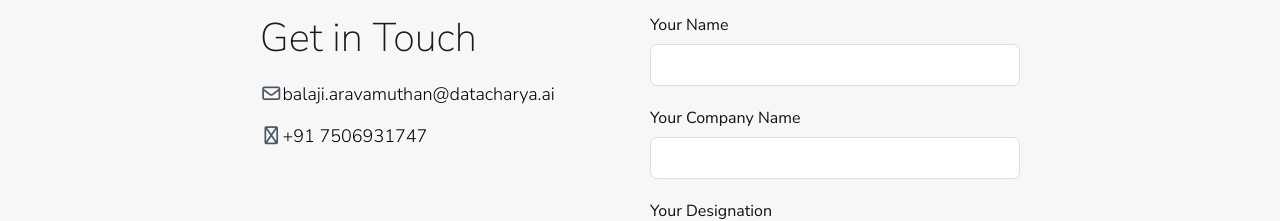
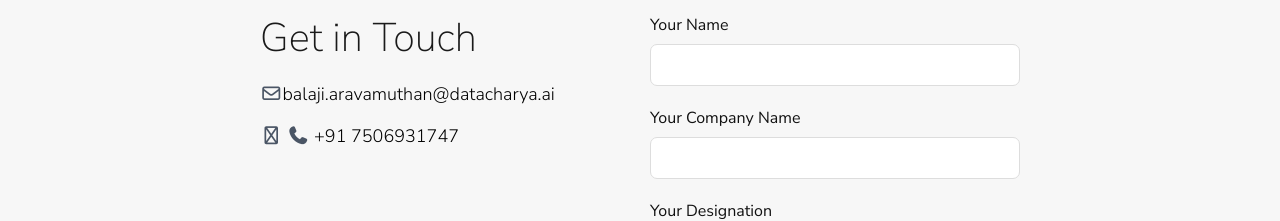
Before and after one commit to HuestormGit/datacharya-v2, a React (Vite) app in the folder frontend/: page /contactUs in a window 1280 px wide. Shown: the part 780-1001 px from the top of the page. Built offline with nearby package versions, Linux system fonts and the light colour scheme.

Commit message:
Update ContactForm.jsx

```diff
--- a/frontend/src/components/ContactForm/ContactForm.jsx
+++ b/frontend/src/components/ContactForm/ContactForm.jsx
@@ -72,7 +72,7 @@ const ContactForm = () => {
           <div className="contact-location">
             <h2 className="H240px">Get in Touch</h2>
             <p className="paragraph18px"><i className="fa-regular fa-envelope"></i><a href="mailto:balaji.aravamuthan@datacharya.ai" className="text-black">balaji.aravamuthan@datacharya.ai</a></p>
-            <p className="paragraph18px"><i className="fa-regular fa-phone"></i><a href="tel:7506931747" className="text-black">+91 7506931747</a></p>
+            <p className="paragraph18px"><i className="fa-regular fa-phone"></i> <i class="fa fa-phone" aria-hidden="true"></i> <a href="tel:7506931747" className="text-black">+91 7506931747</a></p>
 
           </div>
 
```
